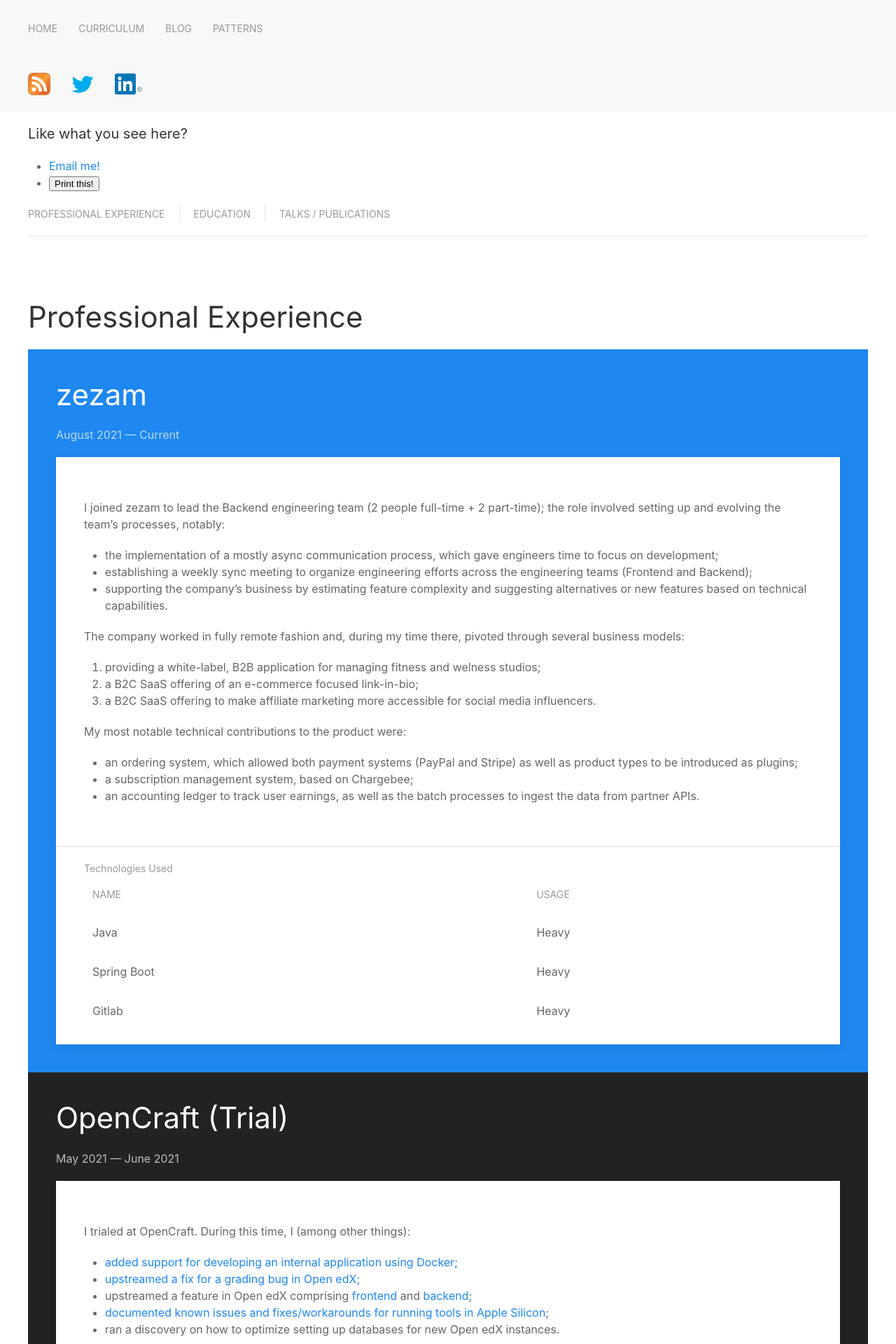
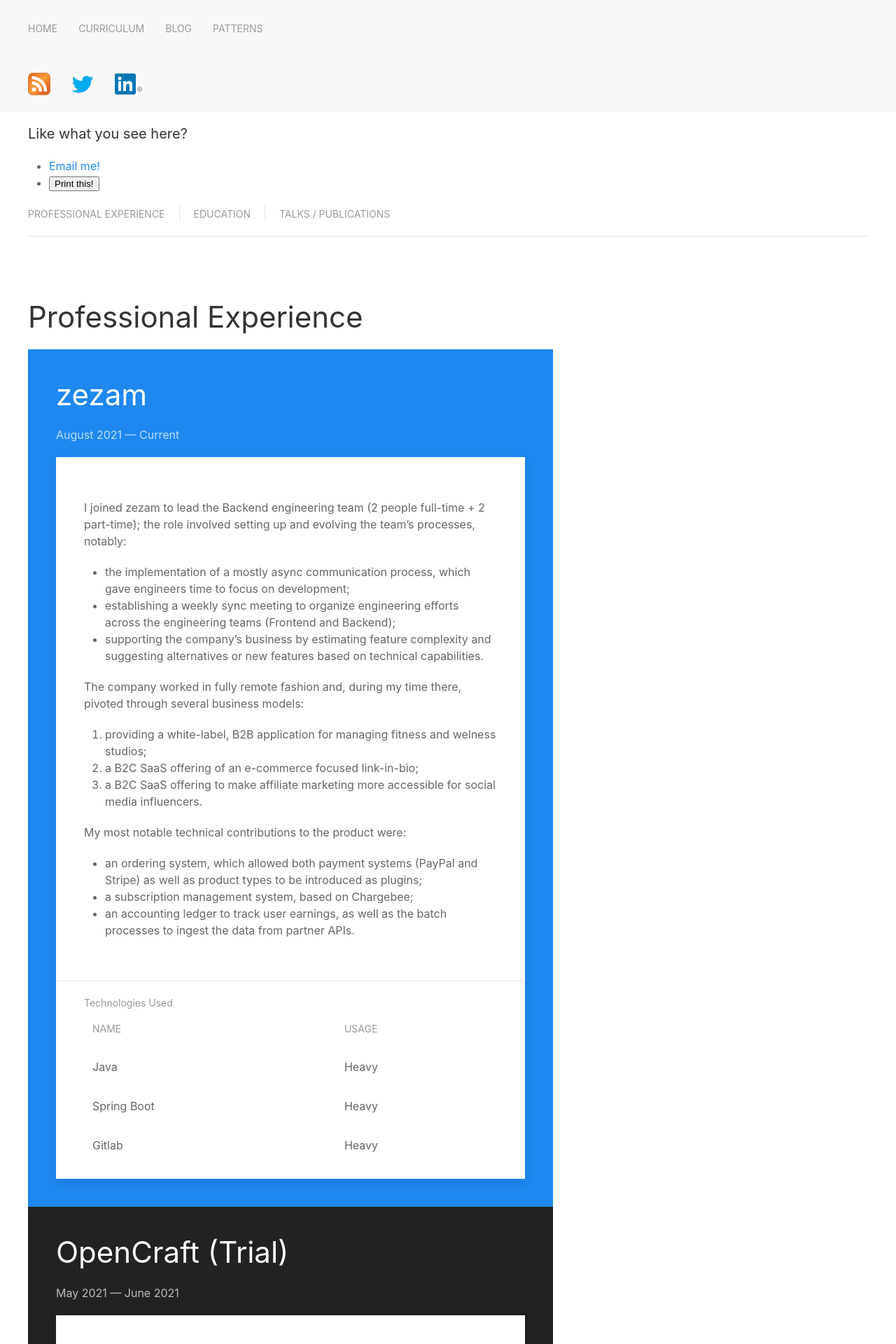
Before and after one commit to kewne/kewne.github.com, a Jekyll site: the page built from resume.html, in a window 1280 px wide. Shown: the top 1920 px of the page at 70% size. Built offline with Jekyll 4.4.1, drawn with Linux system fonts in a browser that asks for light colours; nearby versions of some CDN libraries; a script that is not in the unit is left out.

Commit message:
fix: narrow the text

```diff
--- a/resume.html
+++ b/resume.html
@@ -20,7 +20,7 @@
     <h2>kewne@protonmail.com</h2>
 </div>
 <hr />
-<div class="uk-container">
+<div class="uk-container-xsmall">
     <div class="uk-section uk-section-default">
         <h1 id="professional_exp">Professional Experience</h1>
         <div>
```
